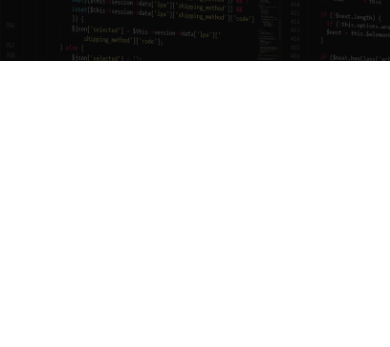
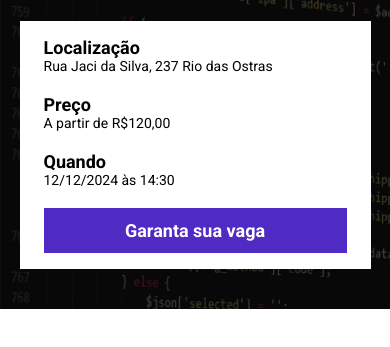
Before and after one commit to engfrontfelipe/ebac_tech_talks, a website built with Parcel: page src/index.html in a window 390 px wide. Shown: the part 179-526 px from the top of the page. Built offline with nearby package versions, Linux system fonts and the light colour scheme.

Commit message:
Criando o cabeçalho e o deixando responsivo

```diff
--- a/src/index.html
+++ b/src/index.html
@@ -11,6 +11,27 @@
         <div class="container">
             <img class="hero__logo" src="./images/ebac_logo.svg" alt="Logo Ebac">
             <p class="hero__text">O maior evento de tecnologia do Brasil começa em: 10d 12h 20m 15s</p>
+            <div class="infos-bar">
+                <ul class="infos-bar__infos">
+                    <li class="infos-bar__infos__item">
+                        <b>Localização</b>
+                        Rua Jaci da Silva, 237 Rio das Ostras
+                    </li>
+                    <li class="infos-bar__infos__item">
+                        <b>Preço</b>
+                        A partir de R$120,00
+                    </li>
+
+                    <li class="infos-bar__infos__item">
+                        <b>Quando</b>
+                        12/12/2024 às 14:30
+                    </li>
+                </ul>
+                <a href="#" class=" button button--primary">
+                    Garanta sua vaga
+                </a>
+
+            </div>
         </div>
     </header>
 
--- a/src/styles/_hero.scss
+++ b/src/styles/_hero.scss
@@ -27,7 +27,6 @@
         font-size: 40px;
         line-height: 56px;
         text-align: center;
-        color: #fff;
         font-weight: bold;
     }
 
--- /dev/null
+++ b/src/styles/components/buttons.scss
@@ -0,0 +1,22 @@
+.button{
+    padding: 12px;
+    font-size: 18px;
+    font-weight: bold;
+    text-align: center;
+    text-decoration: none;
+    white-space: nowrap;
+    cursor: pointer;
+
+    &--primary{
+        color: #fff;
+        background-color: #4f2ac3;
+
+    }
+
+    @media (min-width: 768px){
+        display: flex;
+        align-items: center;
+    }
+
+
+}
--- /dev/null
+++ b/src/styles/components/info-bars.scss
@@ -0,0 +1,40 @@
+.infos-bar{
+    padding: 16px 24px;
+    background-color: #fff;
+    display: flex;
+    justify-content: space-between;
+
+    &__infos{
+        display: flex;
+        gap: 40px;
+
+        &__item{
+            font-size: 14px;
+            list-style: none;
+            color: #000;
+
+            b{
+                font-size: 18px;
+                display: block;
+                color: #000;
+
+            }
+        }
+
+    }
+
+    @media (max-width: 640px){
+        gap: 20px;
+        display: flex;
+        flex-direction: column;
+
+
+        &__infos{
+            display: flex;
+            flex-direction: column;
+            gap: 20px;
+
+
+        }
+    };
+}
--- a/src/styles/main.scss
+++ b/src/styles/main.scss
@@ -1,4 +1,6 @@
 @use "hero";
+@use "./components/info-bars.scss";
+@use "./components/buttons.scss";
 
 @import url('https://fonts.googleapis.com/css2?family=Roboto:ital,wght@0,100;0,300;0,400;0,500;0,700;0,900;1,100;1,300;1,400;1,500;1,700;1,900&display=swap');
 
```
